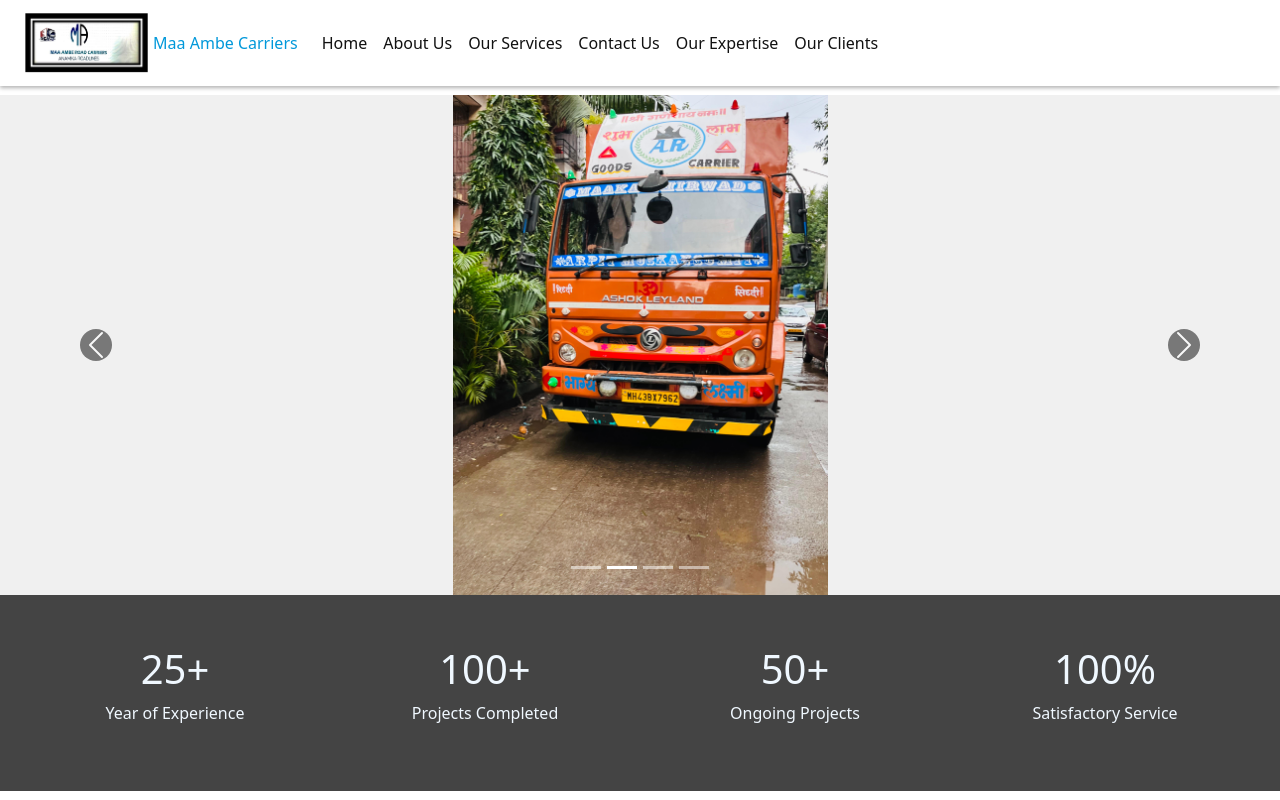
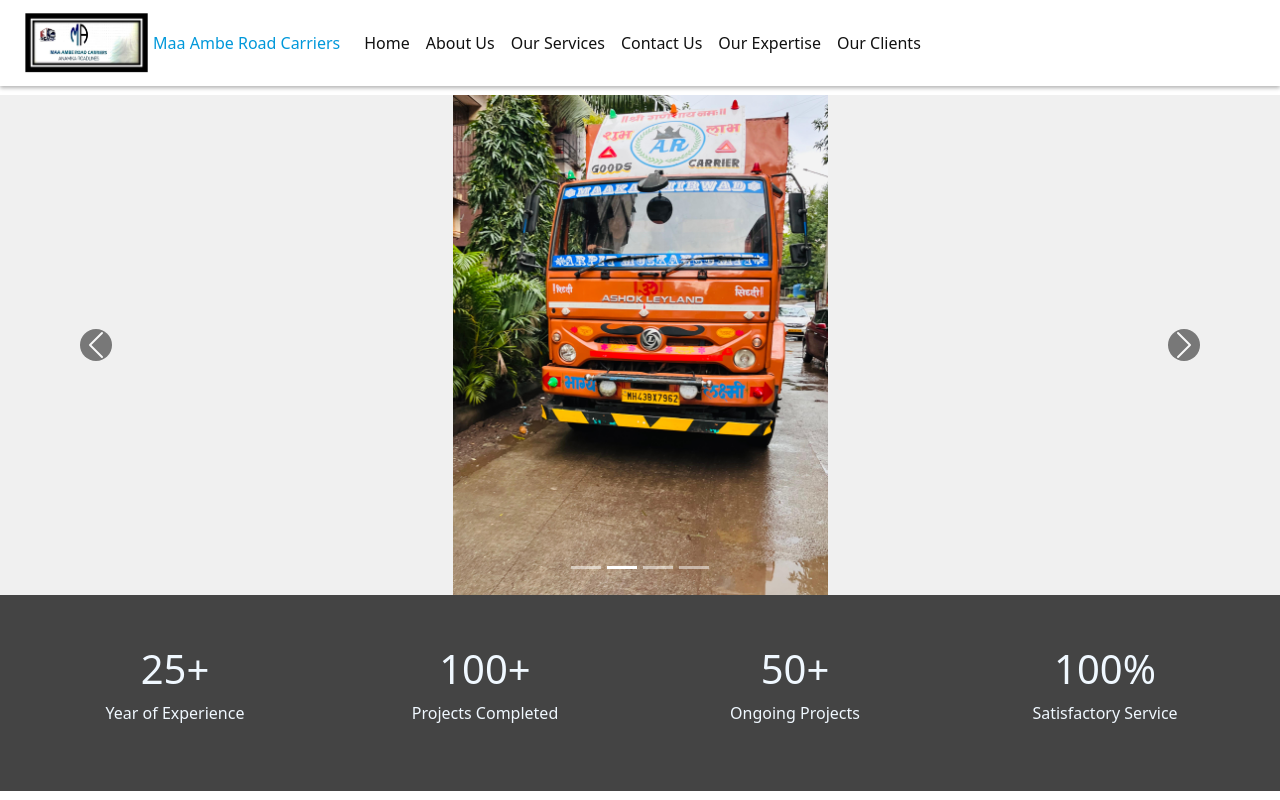
Before and after one commit to alisabir16767/Anamika, a React (Create React App) app: page / in a window 1280 px wide. Shown: the top 800 px of the page. Built offline with nearby package versions, Linux system fonts and the light colour scheme.

Commit message:
Update navbar.jsx

```diff
--- a/src/components/navbar.jsx
+++ b/src/components/navbar.jsx
@@ -14,7 +14,7 @@
             alt="Maa Ambe Carriers"
             className="navbar-brand-image"
           />
-         Maa Ambe Carriers
+         Maa Ambe Road Carriers
         </Navbar.Brand>
         <Navbar.Toggle aria-controls="basic-navbar-nav" />
         <Navbar.Collapse id="basic-navbar-nav">
```
